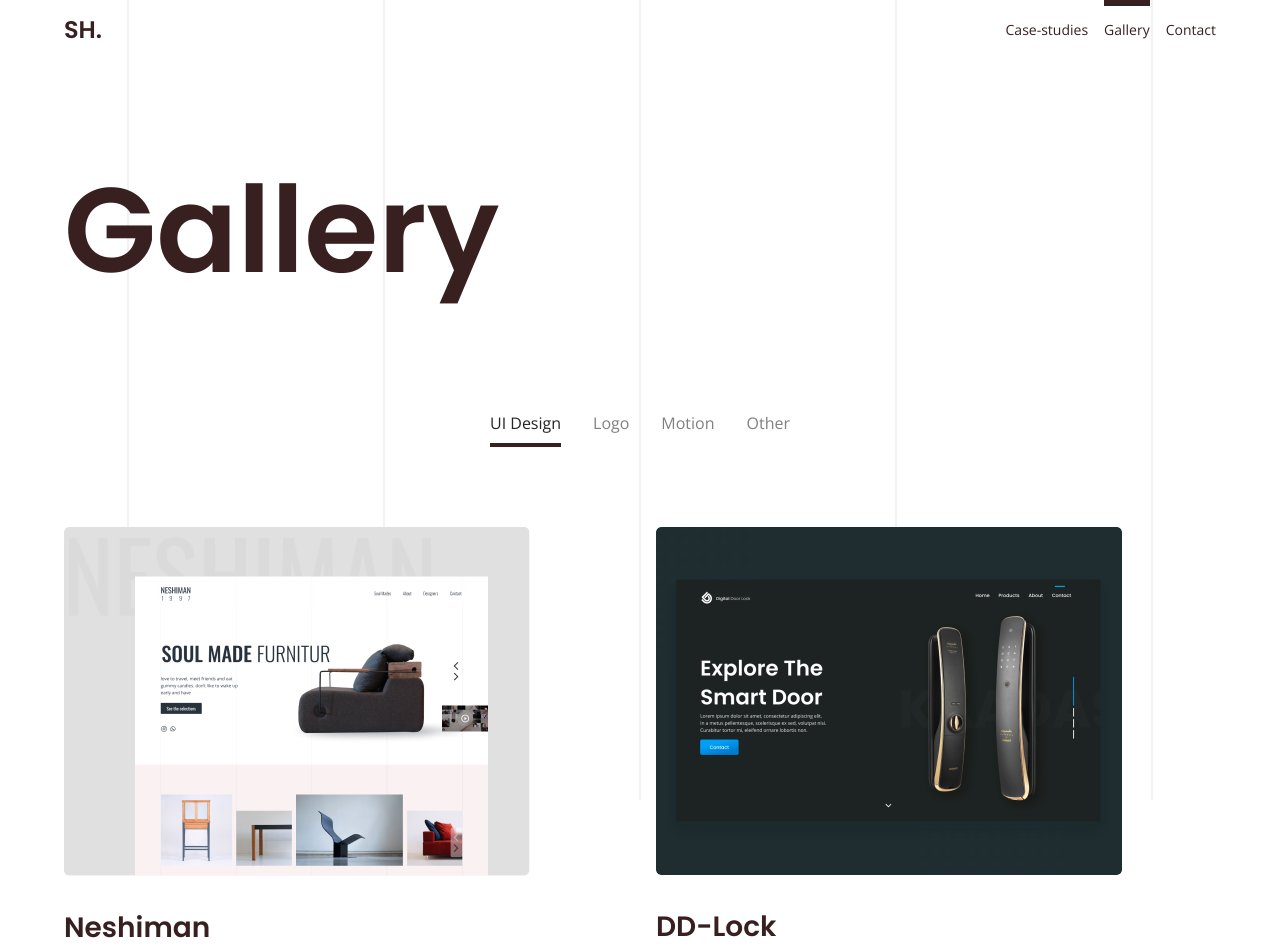
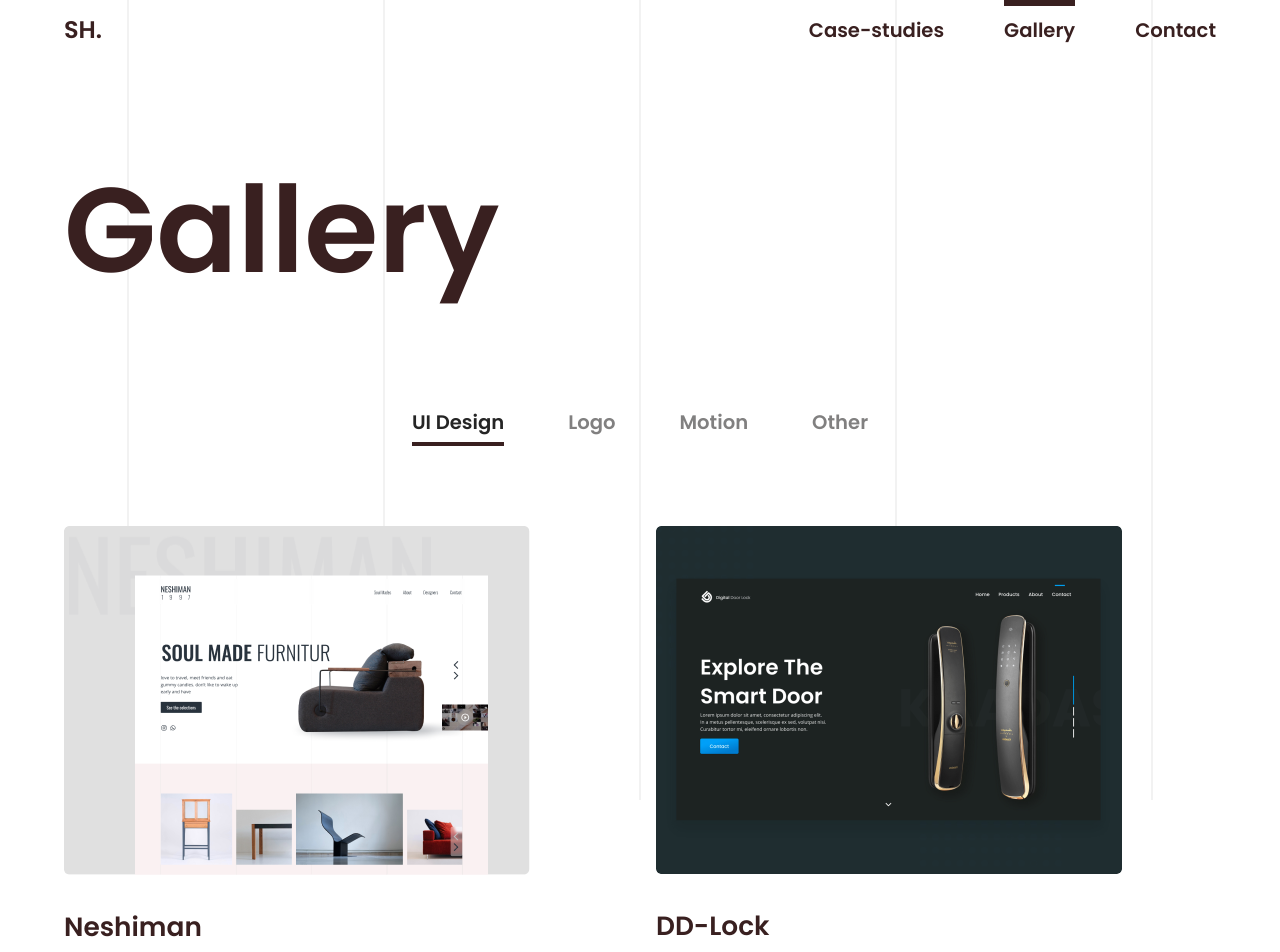
Before and after one commit to alicmp/webkar-landing-v2, a Nuxt app: page /gallery in a window 1280 px wide. Shown: the top 952 px of the page. Built offline with nearby package versions, Linux system fonts and the light colour scheme.

Commit message:
changed some paddings

```diff
--- a/components/MainNavbar.vue
+++ b/components/MainNavbar.vue
@@ -57,6 +57,10 @@ export default {};
           border-bottom: 6px solid transparent;
           color: var(--text-dark);
           font-size: 14px;
+          @media (min-width: 680px) {
+            font-size: 1.225rem;
+            font-family: var(--ff-accent), sans-serif;
+          }
         }
         a:hover,
         a:focus,
@@ -69,6 +73,9 @@ export default {};
       }
       & > * + * {
         margin-left: 1rem;
+        @media (min-width: 680px) {
+          margin-left: 3.75rem;
+        }
       }
     }
   }
--- a/pages/gallery.vue
+++ b/pages/gallery.vue
@@ -286,6 +286,10 @@ header {
       &:hover {
         border-bottom: 4px solid #392020;
       }
+      @media (min-width: 680px) {
+        font-size: 1.225rem;
+        font-family: var(--ff-accent), sans-serif;
+      }
     }
     .selected {
       color: #252525;
@@ -294,6 +298,9 @@ header {
   }
   .tags > * + * {
     margin-left: 2rem;
+    @media (min-width: 680px) {
+      margin-left: 4rem;
+    }
   }
   .gallery {
     display: grid;
@@ -313,7 +320,10 @@ header {
         @media (min-width: 680px) {
           margin-top: 1.5rem;
         }
-        font-size: 28px;
+        font-size: 14px;
+        @media (min-width: 680px) {
+          font-size: 1.65rem;
+        }
       }
       &:hover {
         img {
```
